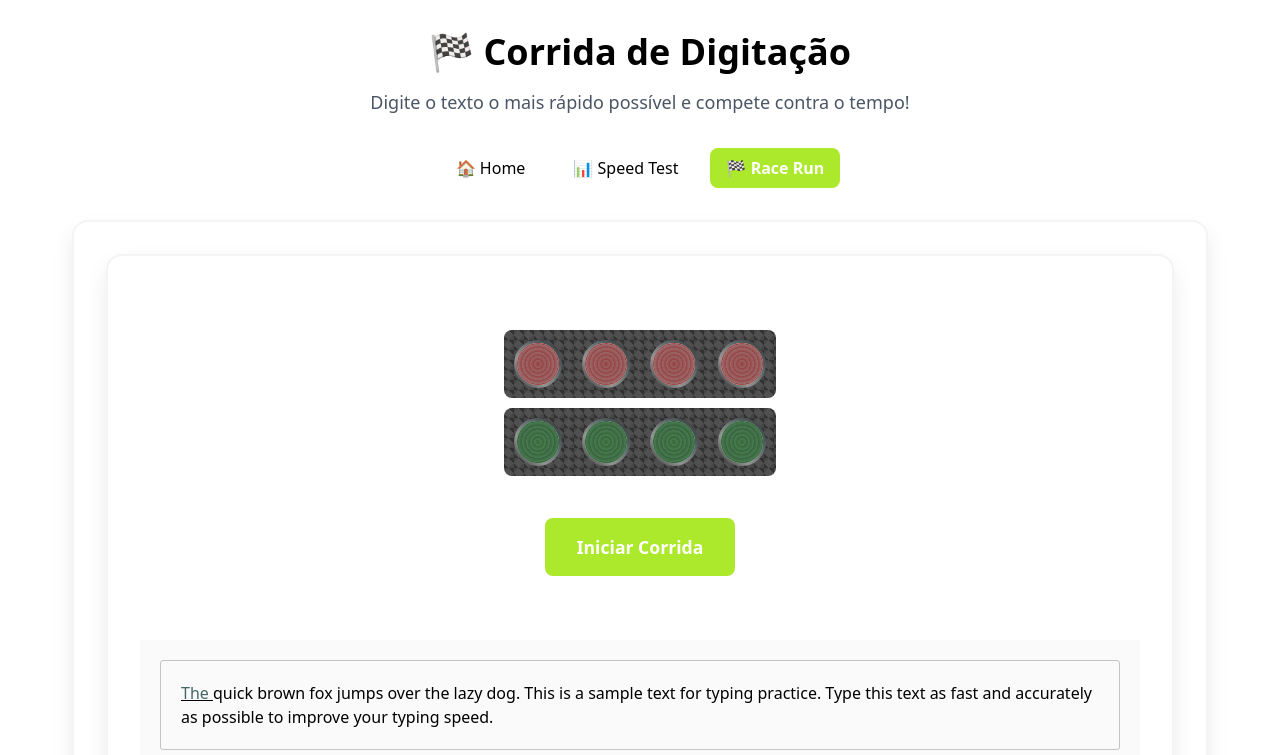
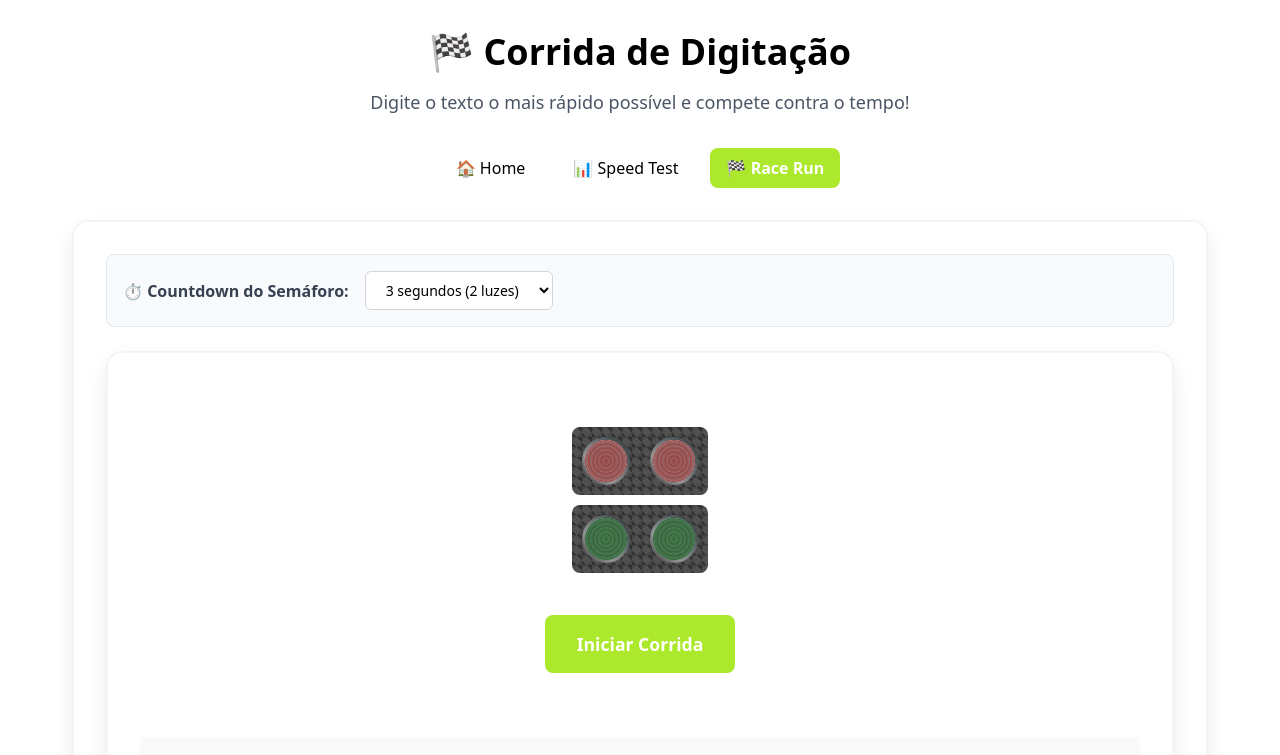
Before and after one commit to LuanComputacao/typetype, a Vue app: page /race-run in a window 1280 px wide. Shown: the top 755 px of the page. Built offline with nearby package versions, Linux system fonts and the light colour scheme; the HTML template or start-up script is replaced by a standard one.

Commit message:
feat: enhance semaphore functionality with configurable countdown and visibility in Race and RaceRun components

```diff
--- a/src/components/racing/Race.vue
+++ b/src/components/racing/Race.vue
@@ -8,7 +8,7 @@
     <!-- Pre-Race State with Semaphore -->
     <div v-else-if="!raceStore.race.started" class="pre-race">
       <div class="semaphore-container">
-        <SemaphoreLights :counter="raceStore.semaphore.counter" :max-counter="5" />
+        <SemaphoreLights :counter="raceStore.semaphore.counter" :max-counter="raceStore.semaphore.maxCountdown" :amount-of-lights="raceStore.semaphore.amountOfLights" />
       </div>
       <div class="countdown">
         <button @click="raceStore.startCountdown" class="start-btn" :disabled="raceStore.semaphore.countdownRunning">
@@ -19,6 +19,15 @@
 
     <!-- Race State -->
     <div v-else class="race-active">
+      <!-- Semaphore (visible for 1 second after race starts) -->
+      <div v-if="raceStore.semaphore.visible" class="semaphore-container race-semaphore">
+        <SemaphoreLights
+          :counter="raceStore.semaphore.counter"
+          :max-counter="raceStore.semaphore.maxCountdown"
+          :amount-of-lights="raceStore.semaphore.amountOfLights"
+          />
+      </div>
+
       <!-- Speedometer -->
       <div class="speedometer-container">
         <SpeedometerDigital
@@ -145,6 +154,15 @@ onMounted(() => {
   justify-content: center;
 }
 
+.race-semaphore {
+  position: absolute;
+  top: 1rem;
+  left: 50%;
+  transform: translateX(-50%);
+  z-index: 10;
+  transition: opacity 0.3s ease;
+}
+
 .countdown {
   text-align: center;
 }
@@ -175,6 +193,7 @@ onMounted(() => {
   display: flex;
   flex-direction: column;
   gap: 1.5rem;
+  position: relative;
 }
 
 .speedometer-container {
--- a/src/components/transit/SemaphoreLights.vue
+++ b/src/components/transit/SemaphoreLights.vue
@@ -34,20 +34,17 @@
 </template>
 
 <script setup lang="ts">
-import { ref, defineProps, onMounted, computed } from 'vue'
+import { defineProps, computed } from 'vue'
 
 const props = defineProps<{
   counter: number
+  amountOfLights?: number
   maxCounter?: number
 }>()
 
 const maxCounter = computed(() => props.maxCounter ?? 5)
 const counter = computed(() => props.counter ?? 1)
-const amountOfLights = ref(0)
-
-onMounted(() => {
-  amountOfLights.value = maxCounter.value - 1
-})
+const amountOfLights = computed(() => props.amountOfLights ?? 4)
 </script>
 
 <style lang="scss">
--- a/src/stores/race.ts
+++ b/src/stores/race.ts
@@ -63,7 +63,10 @@ export const useRaceStore = defineStore('race', () => {
   const semaphore = ref({
     counter: 0,
     countdown: 3,
-    countdownRunning: false
+    maxCountdown: 3, // Maximum countdown seconds (controls number of semaphore lights)
+    countdownRunning: false,
+    amountOfLights: 2, // Number of lights to show (maxCountdown - 1)
+    visible: true // Controls semaphore visibility
   })
 
   // Internal state for calculations
@@ -123,8 +126,11 @@ export const useRaceStore = defineStore('race', () => {
 
     semaphore.value = {
       counter: 0,
-      countdown: 3,
-      countdownRunning: false
+      countdown: semaphore.value.maxCountdown,
+      maxCountdown: semaphore.value.maxCountdown,
+      amountOfLights: semaphore.value.maxCountdown - 1,
+      countdownRunning: false,
+      visible: true
     }
   }
 
@@ -132,11 +138,11 @@ export const useRaceStore = defineStore('race', () => {
     if (semaphore.value.countdownRunning) return
 
     semaphore.value.countdownRunning = true
-    semaphore.value.countdown = 3
+    semaphore.value.countdown = semaphore.value.maxCountdown
 
     const countdownInterval = setInterval(() => {
       semaphore.value.countdown--
-      semaphore.value.counter = (semaphore.value.counter + 1) % 6
+      semaphore.value.counter = (semaphore.value.counter + 1) % semaphore.value.maxCountdown
 
       if (semaphore.value.countdown <= 0) {
         clearInterval(countdownInterval)
@@ -151,7 +157,12 @@ export const useRaceStore = defineStore('race', () => {
     race.value.lastWordStartedAt = Date.now()
 
     semaphore.value.countdownRunning = false
-    semaphore.value.counter = 5 // Green light
+    semaphore.value.counter = semaphore.value.maxCountdown // Green light (final position)
+
+    // Hide semaphore after 1 second (x+1 logic)
+    setTimeout(() => {
+      semaphore.value.visible = false
+    }, 1000)
 
     typing.value.inputLocked = false
     typing.value.currentWord = getNextWord()
@@ -232,6 +243,19 @@ export const useRaceStore = defineStore('race', () => {
     initializeRace()
   }
 
+  const setMaxCountdown = (seconds: number) => {
+    console.log('setMaxCountdown chamado com:', seconds)
+    if (seconds > 0 && seconds <= 10) { // Reasonable limits
+      semaphore.value.maxCountdown = seconds
+      semaphore.value.countdown = seconds
+      semaphore.value.amountOfLights = seconds - 1 // Update amount of lights
+      console.log('Valores atualizados:', {
+        maxCountdown: semaphore.value.maxCountdown,
+        amountOfLights: semaphore.value.amountOfLights
+      })
+    }
+  }
+
   // Initialize on store creation
   initializeRace()
 
@@ -253,6 +277,7 @@ export const useRaceStore = defineStore('race', () => {
     initializeRace,
     startCountdown,
     updateTyping,
-    resetRace
+    resetRace,
+    setMaxCountdown
   }
 })
--- a/src/views/RaceRun.vue
+++ b/src/views/RaceRun.vue
@@ -17,6 +17,22 @@
 
     <!-- Main Race Component -->
     <div class="race-container">
+      <!-- Countdown Configuration (only when race not started) -->
+      <div v-if="!raceStore.race.started && !raceStore.race.completed" class="countdown-config">
+        <label for="countdown-select" class="config-label">⏱️ Countdown do Semáforo:</label>
+        <select
+          id="countdown-select"
+          v-model="selectedCountdown"
+          @change="updateCountdown"
+          class="countdown-select"
+          :disabled="raceStore.semaphore.countdownRunning"
+        >
+          <option value="3">3 segundos (2 luzes)</option>
+          <option value="5">5 segundos (4 luzes)</option>
+          <option value="7">7 segundos (6 luzes)</option>
+        </select>
+      </div>
+
       <Race @updateRacing="handleRaceUpdate" />
     </div>
 
@@ -102,9 +118,10 @@ interface RacerData {
 // Use the race store
 const raceStore = useRaceStore()
 
-// Reactive state for results only
+// Reactive state for results and configuration
 const showResults = ref(false)
 const raceStats = ref<RacerData | null>(null)
+const selectedCountdown = ref(raceStore.semaphore.maxCountdown)
 
 // Final stats for results using store data
 const finalStats = computed(() => ({
@@ -138,9 +155,15 @@ const handleRaceUpdate = (racer: RacerData) => {
   raceStats.value = racer
 }
 
+const updateCountdown = () => {
+  const newValue = Number(selectedCountdown.value)
+  raceStore.setMaxCountdown(newValue)
+}
+
 const restartRace = () => {
   showResults.value = false
   raceStats.value = null
+  selectedCountdown.value = raceStore.semaphore.maxCountdown
   raceStore.resetRace()
 }
 
@@ -192,6 +215,44 @@ const closeResults = () => {
   border-radius: 1rem;
   box-shadow: 0 10px 25px -3px rgba(0, 0, 0, 0.1);
   border: 2px solid #f3f4f6;
+}
+
+.countdown-config {
+  display: flex;
+  align-items: center;
+  gap: 1rem;
+  margin-bottom: 1.5rem;
+  padding: 1rem;
+  background: #f8fafc;
+  border-radius: 0.5rem;
+  border: 1px solid #e2e8f0;
+}
+
+.config-label {
+  font-weight: 600;
+  color: #374151;
+  white-space: nowrap;
+}
+
+.countdown-select {
+  padding: 0.5rem 1rem;
+  border: 1px solid #d1d5db;
+  border-radius: 0.375rem;
+  background: white;
+  font-size: 0.875rem;
+  transition: all 0.2s ease;
+
+  &:focus {
+    outline: none;
+    border-color: #ace82c;
+    box-shadow: 0 0 0 3px rgba(172, 232, 44, 0.1);
+  }
+
+  &:disabled {
+    background: #f3f4f6;
+    color: #6b7280;
+    cursor: not-allowed;
+  }
 }
 
 .instructions {
```
